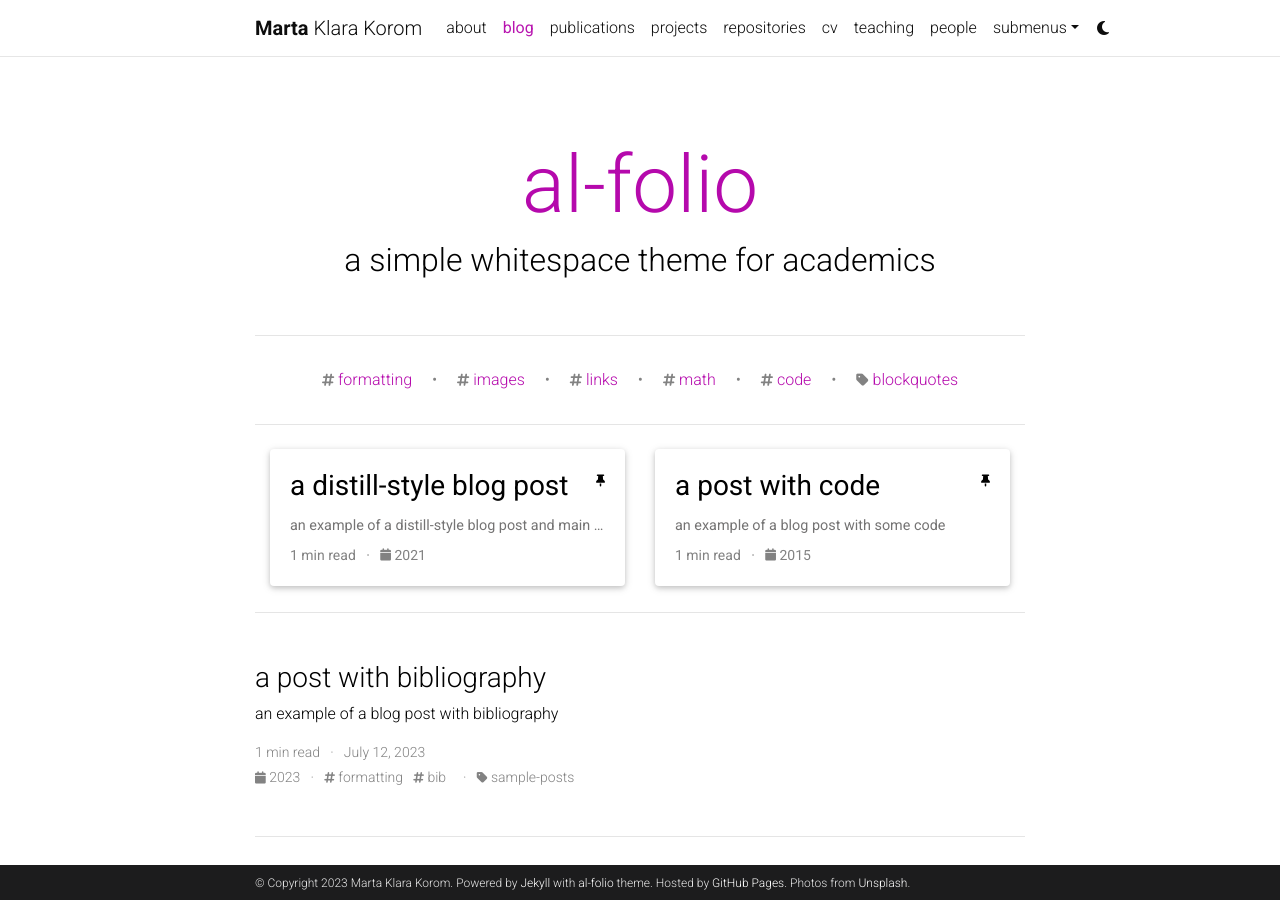
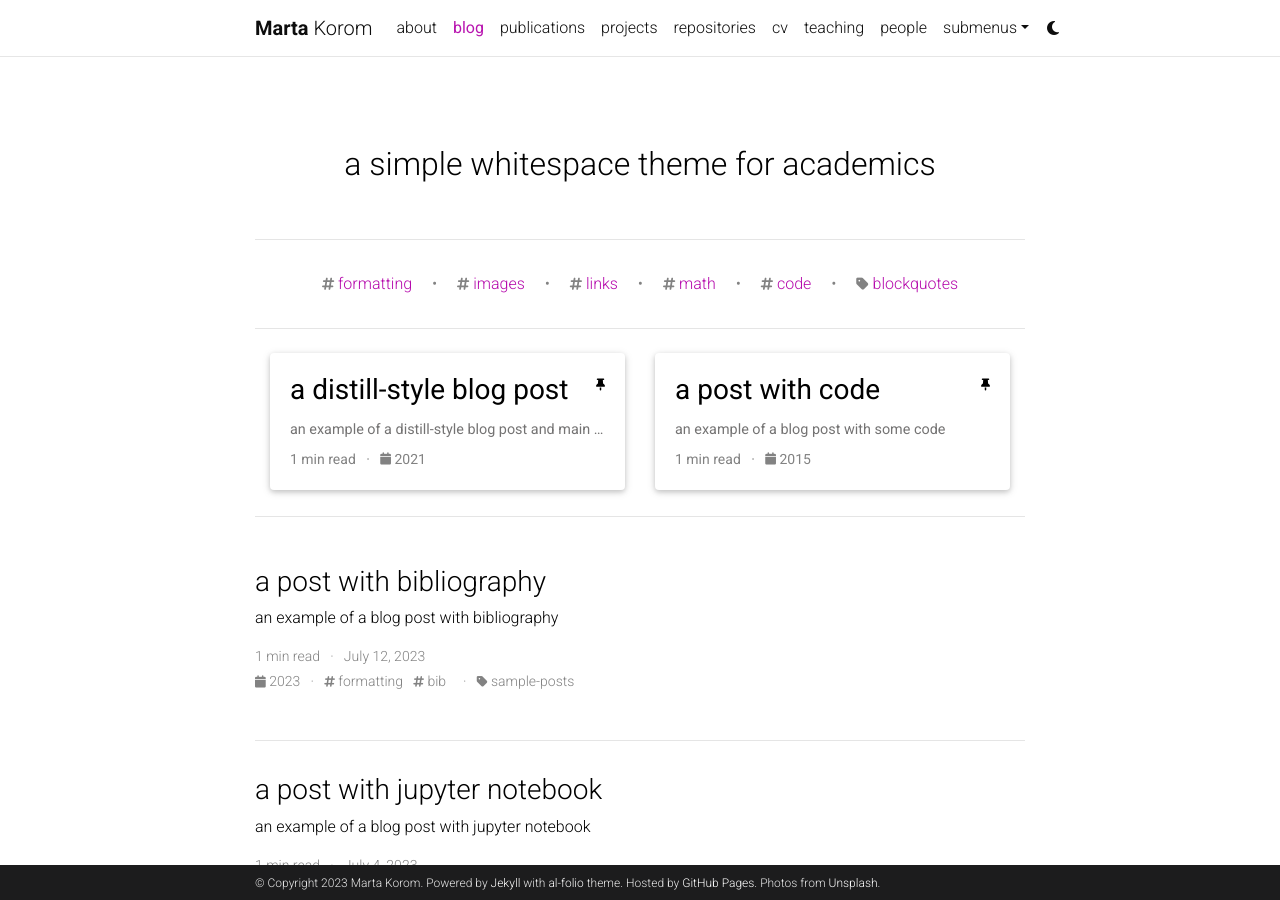
Before and after one commit to mkorom/mkorom.github.io, a Jekyll site: the page built from blog/index.html, in a window 1280 px wide and 900 px high. Built offline with Jekyll 4.4.1, drawn with Linux system fonts in a browser that asks for light colours; the list of posts is cut into pages by our own code; comment, search, counter and statistics services are not loaded; a style sheet for code colours, icons or effects is not loaded.

Commit message:
Update _config.yml

```diff
--- a/_config.yml
+++ b/_config.yml
@@ -4,7 +4,7 @@
 
 title: blank # the website title (if blank, full name will be used instead)
 first_name: Marta
-middle_name: Klara
+middle_name:
 last_name: Korom
 email: you@example.com
 description: > # the ">" symbol means to ignore newlines until "footer_text:"
@@ -120,7 +120,7 @@
 # Blog
 # -----------------------------------------------------------------------------
 
-blog_name: al-folio # blog_name will be displayed in your blog page
+blog_name:  # blog_name will be displayed in your blog page
 blog_nav_title: blog # your blog must have a title for it to be displayed in the nav bar
 blog_description: a simple whitespace theme for academics
 permalink: /blog/:year/:title/
```
